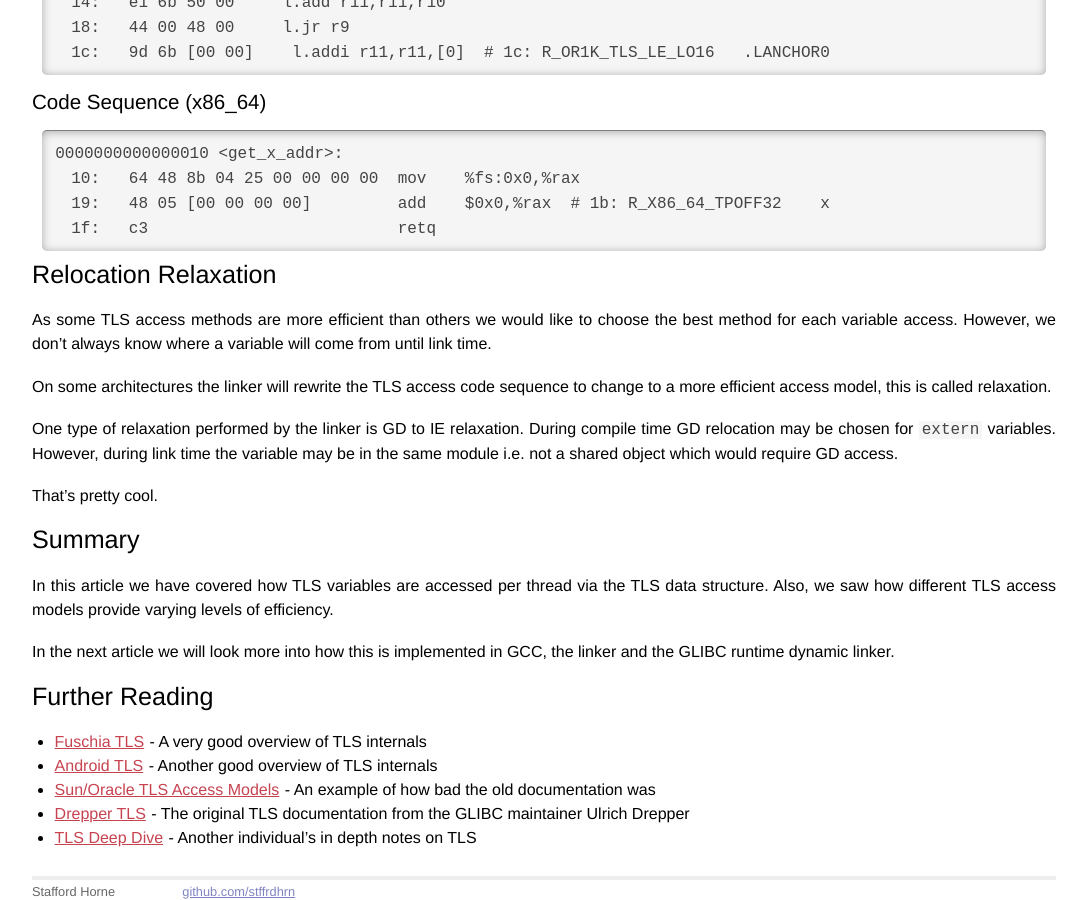
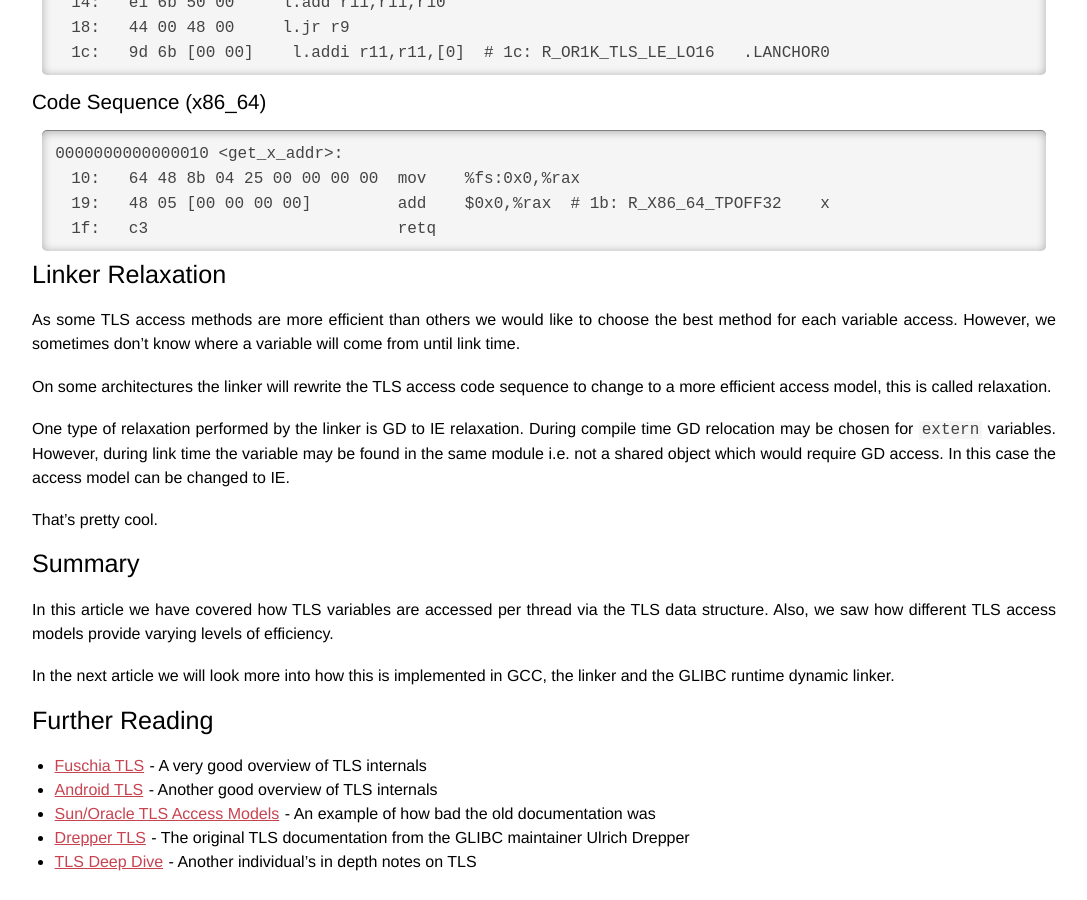
Before and after one commit to stffrdhrn/stffrdhrn.github.io, a Jekyll site: the page built from _posts/2020-01-19-tls.md, in a window 1280 px wide and 900 px high, scrolled down 11578 px. Shown: the whole window, without its empty margins (96-1183 px from the left). Built offline with Jekyll 4.4.1, drawn with Linux system fonts in a browser that asks for light colours; comment, search, counter and statistics services are not loaded; some of the changed text lies outside the part shown.

Commit message:
tls: fixup linker relaxation

````diff
--- a/_posts/2020-01-19-tls.md
+++ b/_posts/2020-01-19-tls.md
@@ -25,7 +25,7 @@ In this article we will discuss how TLS works.  Our outline:
    - [Local Dynamic](#local-dynamic)
    - [Initial Exec](#initial-exec)
    - [Local Exec](#local-exec)
- - [Relocation Relaxation](#relocation-relaxation)
+ - [Linker Relaxation](#linker-relaxation)
 
 As before, the examples in this article can be found in my [tls-examples](https://github.com/stffrdhrn/tls-examples)
 project.  Please check it out.
@@ -544,10 +544,10 @@ int * get_x_addr() {
   1f:	c3                   	    retq
 ```
 
-## Relocation Relaxation
+## Linker Relaxation
 
 As some TLS access methods are more efficient than others we would like to
-choose the best method for each variable access.  However, we don't always know
+choose the best method for each variable access.  However, we sometimes don't know
 where a variable will come from until link time.
 
 On some architectures the linker will rewrite the TLS access code sequence to
@@ -555,8 +555,8 @@ change to a more efficient access model, this is called relaxation.
 
 One type of relaxation performed by the linker is GD to IE relaxation.  During compile
 time GD relocation may be chosen for `extern` variables.  However, during link time
-the variable may be in the same module i.e. not a shared object which would require
-GD access.
+the variable may be found in the same module i.e. not a shared object which would require
+GD access.  In this case the access model can be changed to IE.
 
 That's pretty cool.
 
````
